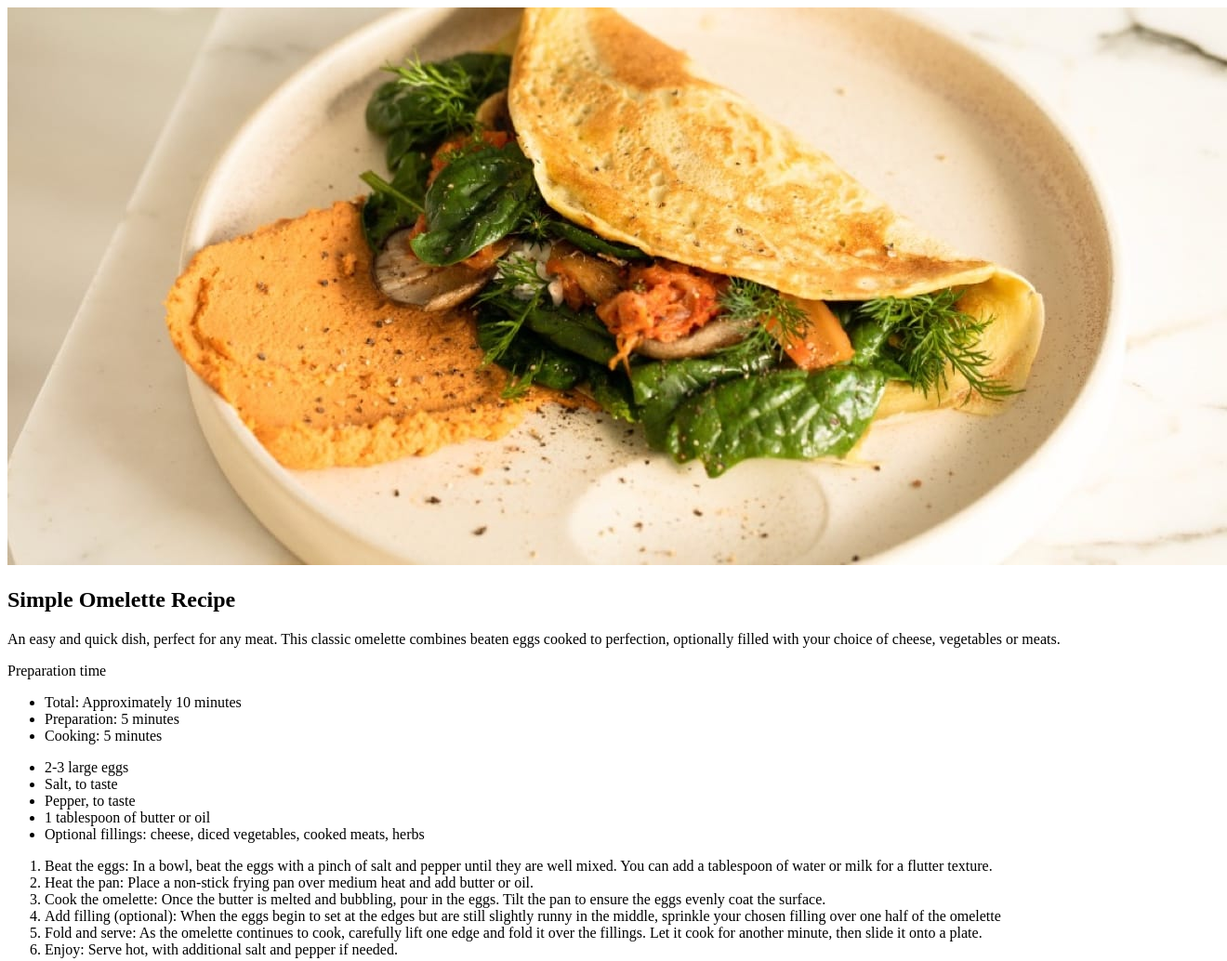
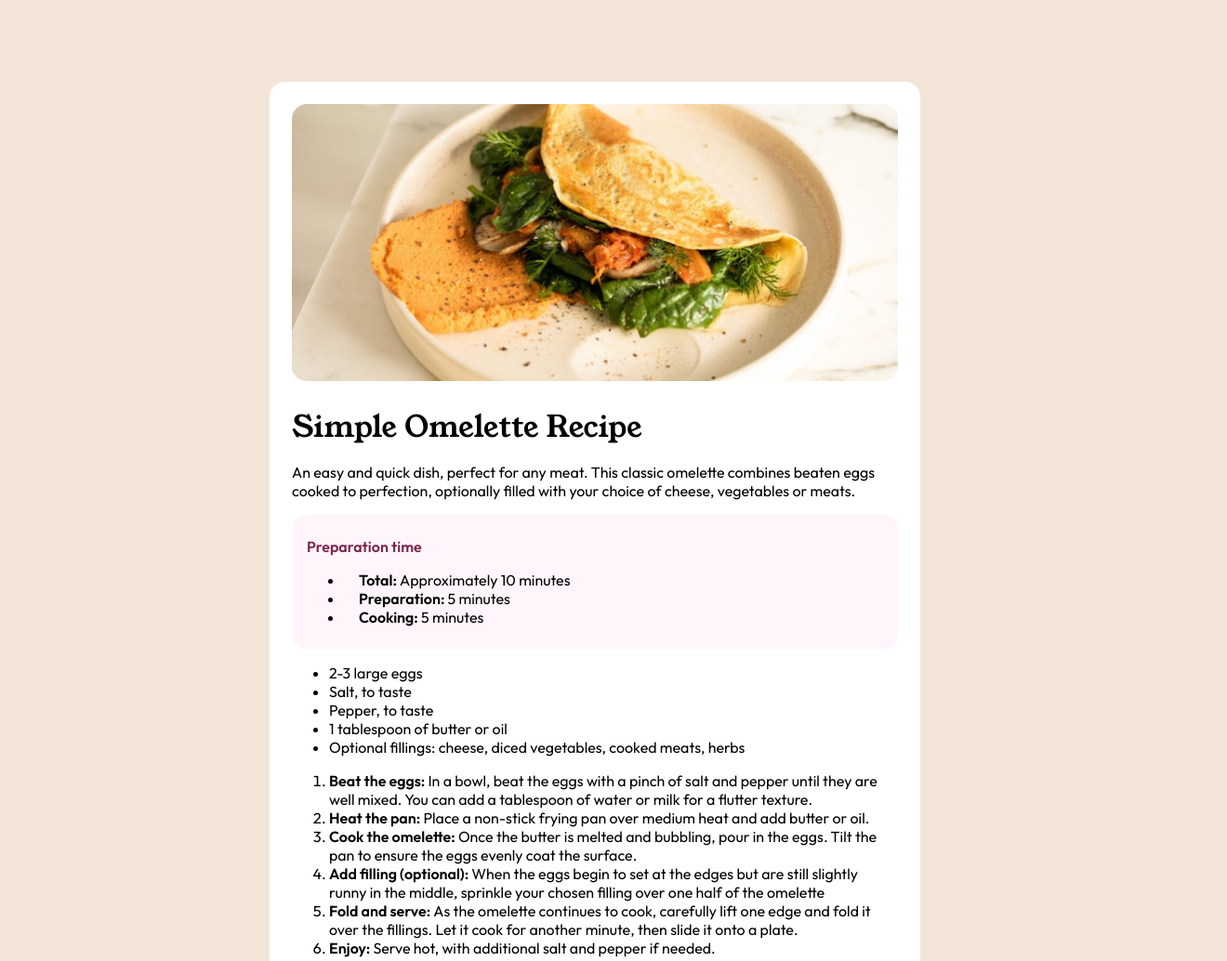
Before and after one commit to vinimello0/recipe-page, a plain HTML site: page index.html in a window 1280 px wide. Shown: the top 1034 px of the page at 93% size, 1320 px wide, since content can reach past the window. Drawn offline with Linux system fonts and the light colour scheme.

Commit message:
5º commit - Header feito e a primeira section

```diff
--- a/css/style.css
+++ b/css/style.css
@@ -1,5 +1,59 @@
+:root {
+    --primary-color: hsl(332, 51%, 32%);
+    --fw-600: 600;
+}
+
 *,
 *::before,
 *::after {
     box-sizing: border-box;
 }
+
+ body {
+    display: flex;
+    justify-content: center;
+    align-items: center;
+    font-family: 'Outfit', sans-serif;
+    background-color: hsl(30, 54%, 90%);
+ }
+
+ .wrapper {
+    width: 700px;
+    min-height: 37.5em;
+    background-color: white;
+    padding: 1.5em;
+    border-radius: 1em;
+    margin-top: 5em;
+ }
+
+ .wrapper img {
+    max-width: 100%;
+    display: block;
+    border-radius: 1em;
+ }
+
+ .header h1 {
+    font-family: 'Young Serif', sans-serif;
+    font-weight: 400;
+    font-size: 2em;
+    margin-bottom: .5em;
+ }
+
+ span {
+    font-weight: var(--fw-600);
+ }
+
+ .preparation-time {
+    background-color: hsl(330, 100%, 98%);
+    padding: .5em 1em;
+    border-radius: 1em;
+ }
+
+ .preparation-time p {
+    color: var(--primary-color);
+    font-weight: var(--fw-600);
+ }
+
+ .preparation-time span {
+    margin-left: 1em;
+ }
```
